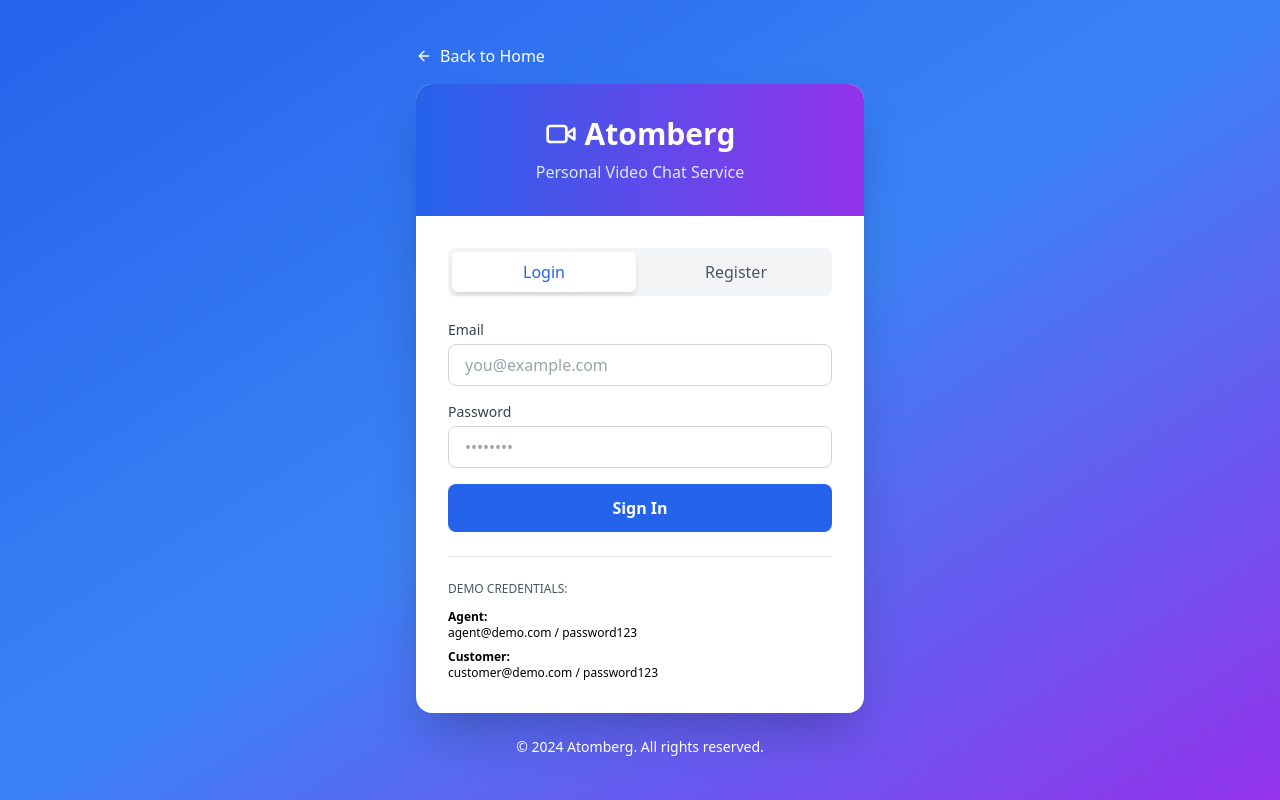
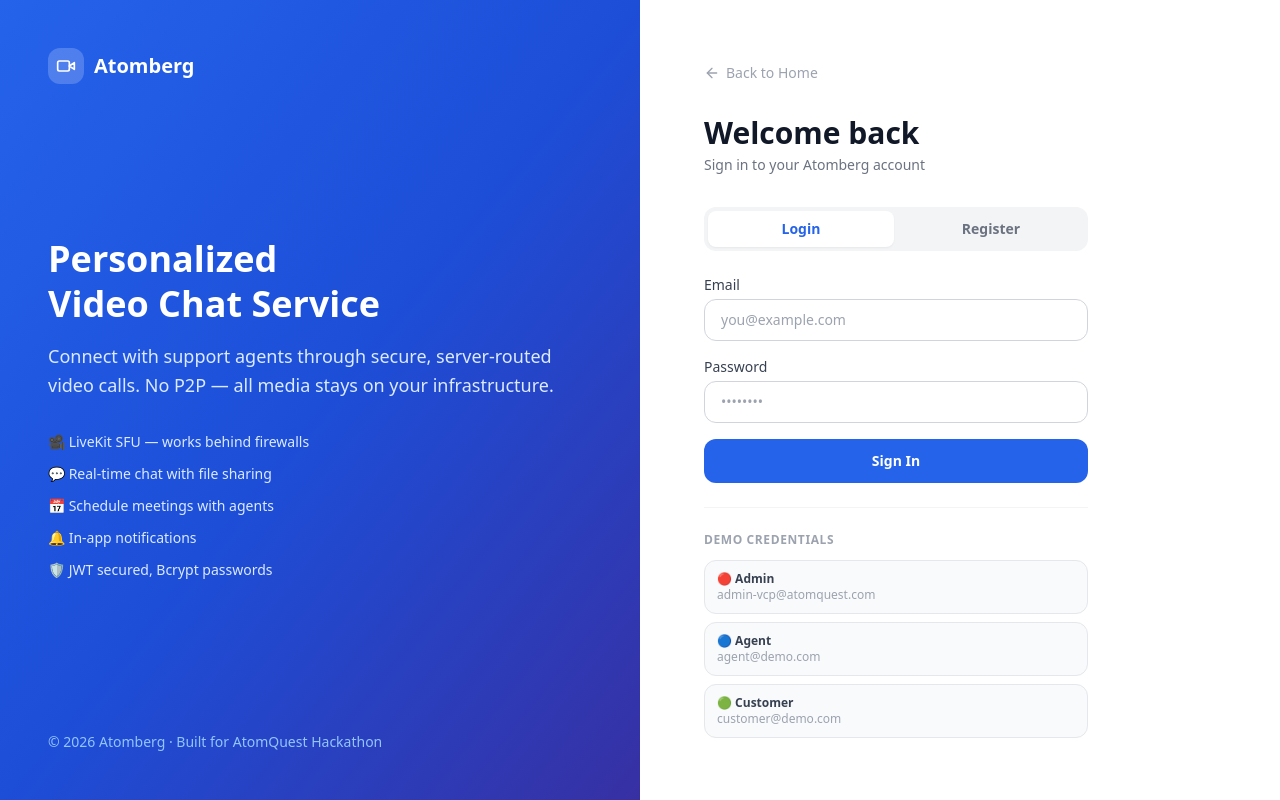
Before and after one commit to AtharvGangwar48/Atomquest-Final, a Next.js app in the folder frontend/: page /login in a window 1280 px wide. Built offline with nearby package versions, Linux system fonts and the light colour scheme; no server answers.

Commit message:
redesign: login page white background, split layout, clickable demo credentials, fix year

```diff
--- a/frontend/app/login/page.tsx
+++ b/frontend/app/login/page.tsx
@@ -22,10 +22,7 @@ function LoginContent() {
   });
 
   useEffect(() => {
-    const mode = searchParams.get('mode');
-    if (mode === 'register') {
-      setIsLogin(false);
-    }
+    if (searchParams.get('mode') === 'register') setIsLogin(false);
   }, [searchParams]);
 
   const handleSubmit = async (e: React.FormEvent) => {
@@ -49,18 +46,13 @@ function LoginContent() {
         localStorage.removeItem('pendingJoinToken');
         router.push(`/session/join?token=${pendingToken}`);
       } else {
-        if (data.user.role === 'admin') {
-          router.push('/admin');
-        } else if (data.user.role === 'agent') {
-          router.push('/dashboard');
-        } else {
-          router.push('/sessions');
-        }
+        if (data.user.role === 'admin') router.push('/admin');
+        else if (data.user.role === 'agent') router.push('/dashboard');
+        else router.push('/sessions');
       }
     } catch (err: any) {
       if (!err.response) {
-        // Network error — backend cold start or unreachable
-        setError('Cannot reach server. If this is the first request, the backend may be waking up (Render free tier takes ~30s). Please try again.');
+        setError('Cannot reach server. The backend may be waking up (Render free tier ~30s). Please try again.');
       } else {
         const msg = err.response?.data?.message;
         setError(Array.isArray(msg) ? msg.join(', ') : msg || 'Authentication failed');
@@ -70,64 +62,92 @@ function LoginContent() {
     }
   };
 
+  const fillDemo = (email: string, password: string) => {
+    setForm((f) => ({ ...f, email, password }));
+  };
+
   return (
-    <div className="min-h-screen bg-gradient-to-br from-blue-600 via-blue-500 to-purple-600 flex items-center justify-center px-4">
-      <div className="w-full max-w-md">
-        {/* Back Button */}
+    <div className="min-h-screen bg-white flex">
+
+      {/* Left panel — branding */}
+      <div className="hidden lg:flex lg:w-1/2 bg-gradient-to-br from-blue-600 via-blue-700 to-indigo-800 flex-col justify-between p-12 text-white">
+        <div className="flex items-center gap-2.5">
+          <div className="w-9 h-9 bg-white/20 rounded-xl flex items-center justify-center">
+            <Video className="w-5 h-5 text-white" />
+          </div>
+          <span className="text-xl font-bold">Atomberg</span>
+        </div>
+
+        <div>
+          <h2 className="text-4xl font-bold leading-tight mb-4">
+            Personalized<br />Video Chat Service
+          </h2>
+          <p className="text-blue-100 text-lg leading-relaxed mb-8">
+            Connect with support agents through secure, server-routed video calls. No P2P — all media stays on your infrastructure.
+          </p>
+          <div className="space-y-3">
+            {[
+              '🎥 LiveKit SFU — works behind firewalls',
+              '💬 Real-time chat with file sharing',
+              '📅 Schedule meetings with agents',
+              '🔔 In-app notifications',
+              '🛡️ JWT secured, Bcrypt passwords',
+            ].map((f) => (
+              <div key={f} className="flex items-center gap-2 text-blue-100 text-sm">
+                <span>{f}</span>
+              </div>
+            ))}
+          </div>
+        </div>
+
+        <p className="text-blue-300 text-sm">© {new Date().getFullYear()} Atomberg · Built for AtomQuest Hackathon</p>
+      </div>
+
+      {/* Right panel — form */}
+      <div className="w-full lg:w-1/2 flex flex-col justify-center px-6 sm:px-12 lg:px-16 py-12">
+
+        {/* Mobile logo */}
+        <div className="flex items-center gap-2 mb-8 lg:hidden">
+          <div className="w-8 h-8 bg-blue-600 rounded-xl flex items-center justify-center">
+            <Video className="w-4 h-4 text-white" />
+          </div>
+          <span className="text-xl font-bold text-gray-900">Atomberg</span>
+        </div>
+
         <button
           onClick={() => router.push('/home')}
-          className="mb-4 flex items-center gap-2 text-white hover:text-blue-100 transition"
+          className="flex items-center gap-1.5 text-sm text-gray-400 hover:text-gray-600 transition mb-8 w-fit"
         >
-          <ArrowLeft className="w-4 h-4" />
-          Back to Home
+          <ArrowLeft className="w-4 h-4" /> Back to Home
         </button>
 
-        {/* Card */}
-        <div className="bg-white rounded-2xl shadow-2xl overflow-hidden">
-          {/* Header */}
-          <div className="bg-gradient-to-r from-blue-600 to-purple-600 px-8 py-8 text-center">
-            <div className="flex items-center justify-center gap-2 mb-2">
-              <Video className="w-8 h-8 text-white" />
-              <h1 className="text-3xl font-bold text-white">Atomberg</h1>
-            </div>
-            <p className="text-blue-100">Personal Video Chat Service</p>
-          </div>
+        <div className="max-w-sm w-full">
+          <h1 className="text-3xl font-bold text-gray-900 mb-1">
+            {isLogin ? 'Welcome back' : 'Create account'}
+          </h1>
+          <p className="text-gray-500 text-sm mb-8">
+            {isLogin ? 'Sign in to your Atomberg account' : 'Join Atomberg as a customer or agent'}
+          </p>
 
-          {/* Content */}
-          <div className="p-8">
           {/* Tabs */}
-            <div className="flex gap-2 mb-6 bg-gray-100 p-1 rounded-lg">
+          <div className="flex gap-1 mb-6 bg-gray-100 p-1 rounded-xl">
+            {['Login', 'Register'].map((label) => {
+              const active = label === 'Login' ? isLogin : !isLogin;
+              return (
                 <button
-                onClick={() => {
-                  setIsLogin(true);
-                  setError('');
-                }}
-                className={`flex-1 py-2 rounded-md font-medium transition ${
-                  isLogin
-                    ? 'bg-white text-blue-600 shadow-md'
-                    : 'text-gray-600 hover:text-gray-900'
-                }`}
+                  key={label}
+                  onClick={() => { setIsLogin(label === 'Login'); setError(''); }}
+                  className={`flex-1 py-2 rounded-lg text-sm font-semibold transition ${active ? 'bg-white text-blue-600 shadow-sm' : 'text-gray-500 hover:text-gray-700'}`}
                 >
-                Login
+                  {label}
                 </button>
-              <button
-                onClick={() => {
-                  setIsLogin(false);
-                  setError('');
-                }}
-                className={`flex-1 py-2 rounded-md font-medium transition ${
-                  !isLogin
-                    ? 'bg-white text-blue-600 shadow-md'
-                    : 'text-gray-600 hover:text-gray-900'
-                }`}
-              >
-                Register
-              </button>
+              );
+            })}
           </div>
 
           {/* Error */}
           {error && (
-              <div className="mb-4 p-3 bg-red-50 border border-red-200 rounded-lg text-red-700 text-sm">
+            <div className="mb-4 p-3 bg-red-50 border border-red-200 rounded-xl text-red-700 text-sm">
               {error}
             </div>
           )}
@@ -136,82 +156,57 @@ function LoginContent() {
           <form onSubmit={handleSubmit} className="space-y-4">
             {!isLogin && (
               <div>
-                  <label className="block text-sm font-medium text-gray-700 mb-1">
-                    Full Name
-                  </label>
+                <label className="block text-sm font-medium text-gray-700 mb-1">Full Name</label>
                 <input
-                    type="text"
-                    placeholder="John Doe"
-                    value={form.name}
+                  type="text" placeholder="John Doe" value={form.name} required
                   onChange={(e) => setForm({ ...form, name: e.target.value })}
-                    className="w-full px-4 py-2 border border-gray-300 rounded-lg focus:ring-2 focus:ring-blue-500 focus:border-transparent outline-none"
-                    required
+                  className="w-full px-4 py-2.5 border border-gray-300 rounded-xl text-sm outline-none focus:ring-2 focus:ring-blue-500 focus:border-transparent"
                 />
               </div>
             )}
 
             <div>
-                <label className="block text-sm font-medium text-gray-700 mb-1">
-                  Email
-                </label>
+              <label className="block text-sm font-medium text-gray-700 mb-1">Email</label>
               <input
-                  type="email"
-                  placeholder="you@example.com"
-                  value={form.email}
+                type="email" placeholder="you@example.com" value={form.email} required
                 onChange={(e) => setForm({ ...form, email: e.target.value })}
-                  className="w-full px-4 py-2 border border-gray-300 rounded-lg focus:ring-2 focus:ring-blue-500 focus:border-transparent outline-none"
-                  required
+                className="w-full px-4 py-2.5 border border-gray-300 rounded-xl text-sm outline-none focus:ring-2 focus:ring-blue-500 focus:border-transparent"
               />
             </div>
 
             <div>
-                <label className="block text-sm font-medium text-gray-700 mb-1">
-                  Password
-                </label>
+              <label className="block text-sm font-medium text-gray-700 mb-1">Password</label>
               <input
-                  type="password"
-                  placeholder="••••••••"
-                  value={form.password}
+                type="password" placeholder="••••••••" value={form.password} required
                 onChange={(e) => setForm({ ...form, password: e.target.value })}
-                  className="w-full px-4 py-2 border border-gray-300 rounded-lg focus:ring-2 focus:ring-blue-500 focus:border-transparent outline-none"
-                  required
+                className="w-full px-4 py-2.5 border border-gray-300 rounded-xl text-sm outline-none focus:ring-2 focus:ring-blue-500 focus:border-transparent"
               />
             </div>
 
             {!isLogin && (
               <>
                 <div>
-                    <label className="block text-sm font-medium text-gray-700 mb-1">
-                      Role
-                    </label>
+                  <label className="block text-sm font-medium text-gray-700 mb-1">Role</label>
                   <select
                     value={form.role}
-                      onChange={(e) =>
-                        setForm({ ...form, role: e.target.value as 'agent' | 'customer' })
-                      }
-                      className="w-full px-4 py-2 border border-gray-300 rounded-lg focus:ring-2 focus:ring-blue-500 focus:border-transparent outline-none"
+                    onChange={(e) => setForm({ ...form, role: e.target.value as 'agent' | 'customer' })}
+                    className="w-full px-4 py-2.5 border border-gray-300 rounded-xl text-sm outline-none focus:ring-2 focus:ring-blue-500 focus:border-transparent"
                   >
                     <option value="customer">Customer</option>
                     <option value="agent">Support Agent</option>
                   </select>
                 </div>
-
                 {form.role === 'agent' && (
                   <div>
                     <label className="block text-sm font-medium text-gray-700 mb-1">
                       Employee ID <span className="text-red-500">*</span>
                     </label>
                     <input
-                        type="text"
-                        placeholder="EMP12345"
-                        value={form.employeeId}
+                      type="text" placeholder="EMP12345" value={form.employeeId} required
                       onChange={(e) => setForm({ ...form, employeeId: e.target.value })}
-                        className="w-full px-4 py-2 border border-gray-300 rounded-lg focus:ring-2 focus:ring-blue-500 focus:border-transparent outline-none"
-                        required
+                      className="w-full px-4 py-2.5 border border-gray-300 rounded-xl text-sm outline-none focus:ring-2 focus:ring-blue-500 focus:border-transparent"
                     />
-                      <p className="text-xs text-gray-500 mt-1">
-                        Admin will verify your Employee ID before activation
-                      </p>
+                    <p className="text-xs text-gray-400 mt-1">Admin verifies your account before first login</p>
                   </div>
                 )}
               </>
@@ -220,36 +215,43 @@ function LoginContent() {
             <button
               type="submit"
               disabled={loading}
-                className="w-full bg-blue-600 hover:bg-blue-700 disabled:opacity-50 text-white py-3 rounded-lg font-semibold transition mt-6"
+              className="w-full bg-blue-600 hover:bg-blue-700 disabled:opacity-60 text-white py-3 rounded-xl font-semibold text-sm transition mt-2 flex items-center justify-center gap-2"
             >
+              {loading && <div className="w-4 h-4 border-2 border-white border-t-transparent rounded-full animate-spin" />}
               {loading ? 'Please wait...' : isLogin ? 'Sign In' : 'Create Account'}
             </button>
           </form>
 
-            {/* Demo Info */}
+          {/* Demo credentials */}
           {isLogin && (
-              <div className="mt-6 pt-6 border-t border-gray-200">
-                <p className="text-xs text-gray-600 mb-3 font-medium">DEMO CREDENTIALS:</p>
-                <div className="space-y-2 text-xs">
-                  <p>
-                    <span className="font-semibold">Agent:</span>
-                    <br />
-                    agent@demo.com / password123
-                  </p>
-                  <p>
-                    <span className="font-semibold">Customer:</span>
-                    <br />
-                    customer@demo.com / password123
-                  </p>
+            <div className="mt-6 pt-6 border-t border-gray-100">
+              <p className="text-xs text-gray-400 font-semibold uppercase tracking-wider mb-3">Demo Credentials</p>
+              <div className="space-y-2">
+                {[
+                  { label: '🔴 Admin', email: 'admin-vcp@atomquest.com', password: 'Admin123' },
+                  { label: '🔵 Agent', email: 'agent@demo.com', password: 'password123' },
+                  { label: '🟢 Customer', email: 'customer@demo.com', password: 'password123' },
+                ].map(({ label, email, password }) => (
+                  <button
+                    key={email}
+                    type="button"
+                    onClick={() => fillDemo(email, password)}
+                    className="w-full flex items-center justify-between px-3 py-2.5 bg-gray-50 hover:bg-blue-50 hover:border-blue-200 border border-gray-200 rounded-xl transition text-left group"
+                  >
+                    <div>
+                      <p className="text-xs font-semibold text-gray-700">{label}</p>
+                      <p className="text-xs text-gray-400">{email}</p>
+                    </div>
+                    <span className="text-xs text-blue-500 opacity-0 group-hover:opacity-100 transition font-medium">Fill →</span>
+                  </button>
+                ))}
               </div>
             </div>
           )}
         </div>
-        </div>
 
-        {/* Footer */}
-        <p className="text-center text-white text-sm mt-6">
-          &copy; 2024 Atomberg. All rights reserved.
+        <p className="text-xs text-gray-300 mt-10 lg:hidden text-center">
+          © {new Date().getFullYear()} Atomberg · AtomQuest Hackathon
         </p>
       </div>
     </div>
@@ -258,7 +260,7 @@ function LoginContent() {
 
 export default function LoginPage() {
   return (
-    <Suspense fallback={<div className="min-h-screen bg-gradient-to-br from-blue-600 via-blue-500 to-purple-600" />}>
+    <Suspense fallback={<div className="min-h-screen bg-white" />}>
       <LoginContent />
     </Suspense>
   );
```
Lines whose indentation alone changed are shown as unchanged.
